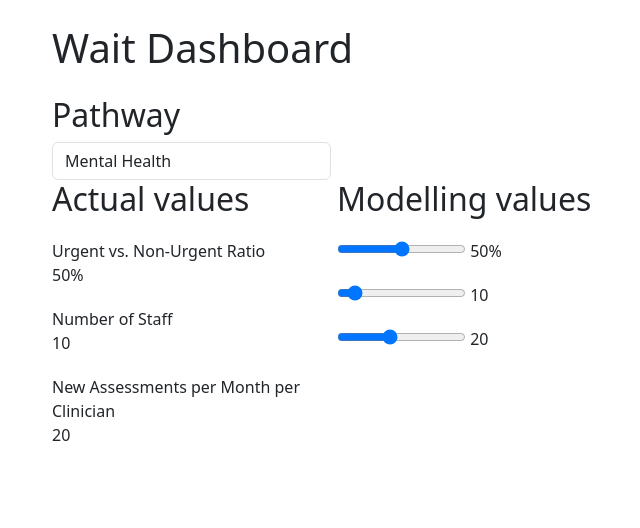
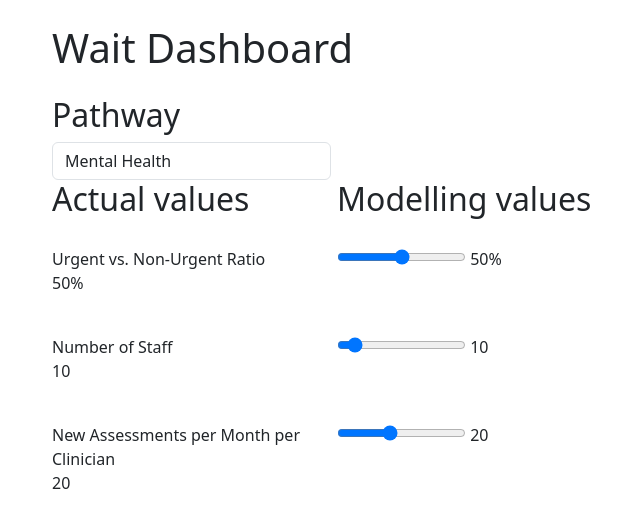
Before and after one commit to stefpiatek/mental-health-wait-times, a Django app: page / in a window 1280 px wide. Shown: the top 528 px of the page, without its empty margins (30-670 px from the left). Run offline with Django 4.2, Linux system fonts and the light colour scheme; some libraries are stand-ins or nearby versions.

Commit message:
Line up sliders

```diff
--- a/dashboard/templates/dashboard/dashboard.html
+++ b/dashboard/templates/dashboard/dashboard.html
@@ -29,29 +29,47 @@
   <div class="row">
     <div class="col-md-3">
       <h2>Actual values</h2>
+    </div>
+    <div class="col-md-3">
+      <h2>Modelling values</h2>
+    </div>
+  </div>
+  <div class="row">
+    <div class="col-md-3">
       <div class="slider-container">
         <label for="urgentRatio">Urgent vs. Non-Urgent Ratio</label>
         <span class="d-block">50%</span>
       </div>
+    </div>
+    <div class="col-md-6">
+      <div class="slider-container">
+        <input type="range" class="form-control-range" id="urgentRatio" name="urgentRatio" min="0" max="100" value="50" oninput="updateFields()">
+        <span id="urgentRatioSliderValue">50%</span>
+      </div>
+    </div>
+  </div>
+  <div class="row">
+    <div class="col-md-3">
       <div class="slider-container">
         <label for="staffCount">Number of Staff</label>
         <span class="d-block">10</span>
       </div>
+    </div>
+    <div class="col-md-6">
+      <div class="slider-container">
+        <input type="range" class="form-control-range" id="staffCount" name="staffCount" min="1" max="100" value="10" oninput="updateFields()">
+        <span id="staffCountSliderValue">10</span>
+      </div>
+    </div>
+  </div>
+  <div class="row">
+    <div class="col-md-3">
       <div class="slider-container">
         <label for="assessmentsPerMonth">New Assessments per Month per Clinician</label>
         <span class="d-block">20</span>
       </div>
     </div>
-    <div class="col-md-9">
-      <h2>Modelling values</h2>
-      <div class="slider-container">
-        <input type="range" class="form-control-range" id="urgentRatio" name="urgentRatio" min="0" max="100" value="50" oninput="updateFields()">
-        <span id="urgentRatioSliderValue">50%</span>
-      </div>
-      <div class="slider-container">
-        <input type="range" class="form-control-range" id="staffCount" name="staffCount" min="1" max="100" value="10" oninput="updateFields()">
-        <span id="staffCountSliderValue">10</span>
-      </div>
+    <div class="col-md-6">
       <div class="slider-container">
         <input type="range" class="form-control-range" id="assessmentsPerMonth" name="assessmentsPerMonth" min="0" max="50" value="20"
                oninput="updateFields()">
```
